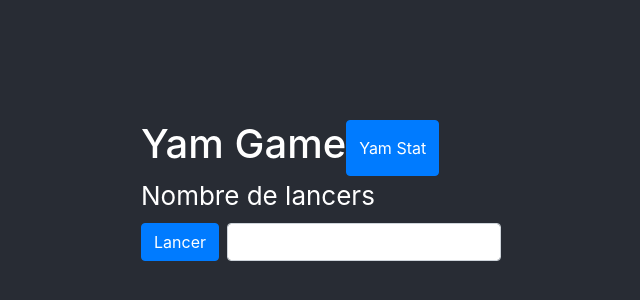
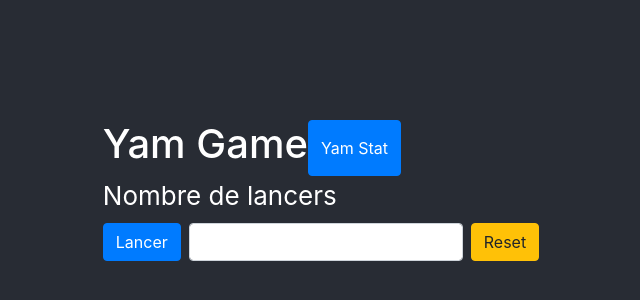
Before and after one commit to Cedricocos/TP-3WA, a React (Create React App) app: page / in a window 1280 px wide. Shown: the part 210-510 px from the top of the page, without its empty margins (319-959 px from the left). Built offline with nearby package versions, Linux system fonts and the light colour scheme.

Commit message:
update TP2 add reset and historical

```diff
--- a/src/components/Yam.js
+++ b/src/components/Yam.js
@@ -9,7 +9,7 @@ class Yam extends React.Component {
     super(props);
     this.state = {
       value: "",
-      lancers: [],
+      lancers: JSON.parse(localStorage.getItem("data")) || [],
       message: "",
       pageYam: true,
       pageStat: false,
@@ -18,6 +18,7 @@ class Yam extends React.Component {
     this.handleSubmit = this.handleSubmit.bind(this);
     this.handleClickStat = this.handleClickStat.bind(this);
     this.handleClickYam = this.handleClickYam.bind(this);
+    this.reset = this.reset.bind(this);
   }
 
   lance_des = () => {
@@ -62,6 +63,13 @@ class Yam extends React.Component {
     this.setState({ pageYam: false });
   }
 
+  reset() {
+    localStorage.setItem("data", []);
+    this.setState({
+      lancers: [],
+    });
+  }
+
   render() {
     const { lancers, message, pageYam } = this.state;
     if (pageYam) {
@@ -92,6 +100,9 @@ class Yam extends React.Component {
                       onChange={this.handleChange}
                     />
                   </div>
+                  <a className="btn btn-warning ml-2" onClick={this.reset}>
+                    Reset
+                  </a>
                 </div>
                 {message !== "" && <p>{message}</p>}
               </div>
```
